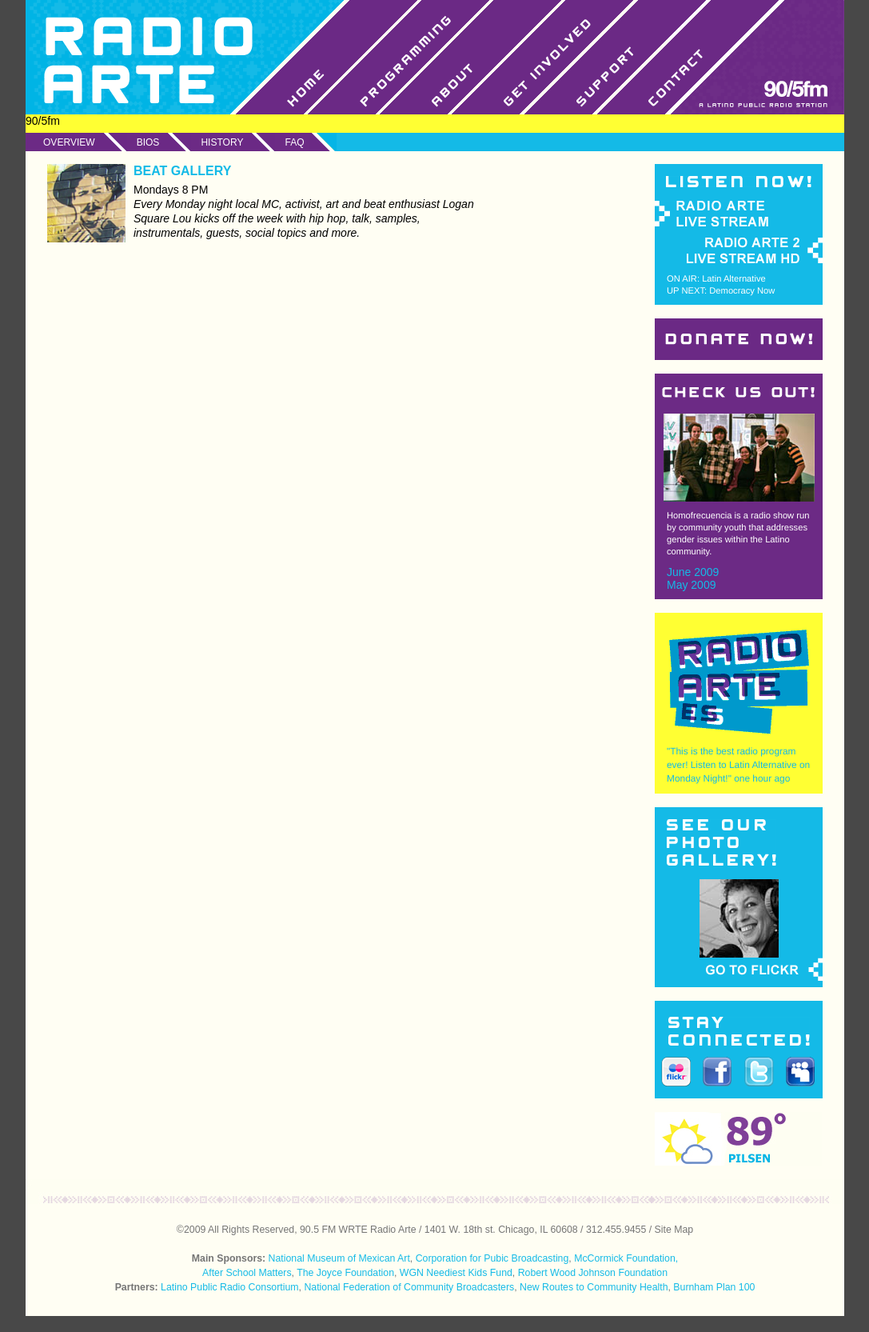
After one commit to sarahkeane/Radio-Arte, a PHP site: page /beat-gallery.html in a window 1280 px wide. The commit adds this page. Shown: the whole page at 80% size, without its empty margins (96-1183 px from the left). Run offline with PHP 8.4, Linux system fonts and the light colour scheme.

Commit message:
updated Programming copy doc and created Beat Gallery page and corresponding css

```diff
--- /dev/null
+++ b/beat-gallery.html
@@ -0,0 +1,139 @@
+<!DOCTYPE html PUBLIC "-//W3C//DTD HTML 4.01 Transitional//EN"
+   "http://www.w3.org/TR/html4/loose.dtd">
+
+<html lang="en">
+<head>
+	<meta http-equiv="Content-Type" content="text/html; charset=utf-8">
+	<title>Beat Gallery</title>
+	<meta name="generator" content="TextMate http://macromates.com/">
+	<meta name="author" content="lorraine">
+	<!-- Date: 2009-06-29 -->
+	<LINK REL=StyleSheet HREF="master.css" TYPE="text/css" MEDIA=screen>
+	<LINK REL=StyleSheet HREF="blog.css" TYPE="text/css" MEDIA=screen>
+</head>
+<div id="container">
+
+<div id="header">
+
+	<h1><a href="/">Radio Arte</a></h1>
+	<div id="map">
+		<img id="transparent_map"  usemap="#nav_map" alt="" src="images/transp.gif"/>
+			<img src="images/nav.gif" height="143" border="0" alt="">
+	<map name="nav_map" id="nav_map">
+	<area id="nav_home" shape="poly" coords="4,141,87,144,226,2,147,1,4,142" href="/home" />
+	<area id="nav_programming" shape="poly" coords="99,143,179,143,317,2,231,2,98,142,188,142,266,143" href="/programming" />
+	<area id="nav_about" shape="poly" coords="187,140,267,143,403,5,323,2,185,140" href="/about" />
+	<area id="nav_get-involved" shape="poly" coords="275,144,357,142,492,3,415,3,275,142,366,142" href="/get-involved" />
+	<area id="nav_support" shape="poly" coords="367,140,445,143,584,3,506,3,366,140" href="/support" />
+	<area id="nav_contact" shape="poly" coords="459,141,538,141,676,5,596,3,458,142" href="/contact" />
+	</map>
+
+	<ul id="nav">
+		<li id="home"><a href="/">Home</a></li>
+		<li id="about"><a href="/about">About</a></li>
+		<li id="programming"><a href="/programming">Programming</a></li>
+
+		<li id="get-involved"><a href="/get-involved">Get Involved</a></li>
+		<li id="support"><a href="/support">Support</a></li>
+		<li id="contact"><a href="/contact">Contact</a></li>
+	</ul>
+	</div>
+	<div id="station">90/5fm</div>
+</div>
+
+<div class="clearfix">
+<div class="firstmenu" class="clearfix">
+	<ul>
+		<li><a href="/overview">Overview</a></li>
+		<li><a href="/bios">Bios</a></li>
+		<li><a href="/history">History</a></li>
+		<li class="last"><a href="/faq">FAQ</a></li>
+	</ul>
+</div>
+</div>
+
+
+	<div id="content" class="clearfix">
+
+		<div id="main" class="full-width">
+			<div class="padding_left">
+			<div class="pod-image"><img src="images/thb_BeatGallery.jpg" class="pod-image" alt="" width="98" height="98" /></div>
+  		      <div class="show-description"><h2>Beat Gallery</h2><p>Mondays 8 PM<br/><em>Every Monday night local MC, activist, art and beat enthusiast Logan Square Lou kicks off the week with hip hop, talk, samples, instrumentals, guests, social topics and more.</em>
+            </p></div>
+			</div>
+		</div>
+
+		<div  id="sidebar">
+			<div class="box" id="listenNow">
+				<h2>Listen Now!</h2>
+				<a id="live_stream" href="#">Radio Arte Live Stream</a>
+				<a id="live_stream_hd" href="#">Radio Arte 2 Live Stream HD</a>
+				<p>ON AIR: Latin Alternative<br>
+				UP NEXT: Democracy Now</p>
+			</div>
+
+			<div class="box" id="donateNow">
+				<a href="#">Donate Now!</a>
+			</div>
+
+			<div class="box" id="blogBox">
+				<h2>Check Us Out!</h2>
+				<div class="center">
+					<img src="images/groupPhoto.jpg">
+				</div>
+					<p>
+					Homofrecuencia is a radio show run by community youth that addresses gender issues within the Latino community.
+				</p>
+				<ol>
+					<li><a href="#">June 2009</a></li>
+					<li><a href="#">May 2009</a></li>
+				</ol>
+			</div>
+
+			<div class="box" id="twitterFeed">
+				<h2>Radio Arte Is</h2>
+				<p>"This is the best radio program ever! Listen to Latin Alternative on Monday Night!"
+				 <a href="#">one hour ago</a></p>
+			</div>
+
+			<div class="box" id="flickrStream">
+				<h2>See Our Photo Gallery!</h2>
+				<a class="flickr_photo" href="#">
+					<img src="images/side_flickr_photo.jpg">
+				</a>
+				<a id="flickr_gallery" href="#">go to flickr</a>
+			</div>
+
+			<div class="box" id="socialNetworks">
+				<h2>Stay Connected!</h2>
+				<ul class="clearfix">
+					<li id="flickr"><a href="#">flickr</a></li>
+					<li id="facebook"><a href="#">facebook</a></li>
+					<li id="twitter"><a href="#">twitter</a></li>
+					<li id="myspace"><a href="#">myspace</a></li>
+				</ul>
+			</div>
+			<div class="box" id="weather">
+				<img src="images/weather.jpg">
+			</div>
+		</div>
+	</div>
+
+	<div id="footer">
+ 	<p>
+	&copy;2009 All Rights Reserved, 90.5 FM WRTE Radio Arte / 1401 W. 18th st. Chicago, IL 60608 / 312.455.9455 / Site Map
+	<br>
+	<br>
+	<strong>Main Sponsors:</strong> <a href="http://www.nationalmuseumofmexicanart.org/">National Museum of Mexican Art</a>, <a href="http://www.cpb.org/">Corporation for Pubic Broadcasting</a>, <a href="http://www.rrmtf.org/">McCormick Foundation, </a>
+	<br>
+	<a href="http://www.afterschoolmatters.org/">After School Matters</a>, <a href="http://www.joycefdn.org/">The Joyce Foundation</a>, <a href="http://www.wgnradio.com/community/neediestkidsfund/">WGN Neediest Kids Fund</a>, <a href="http://www.rwjf.org/">Robert Wood Johnson Foundation</a>
+	<br>
+	<strong>Partners:</strong> <a href="http://newroutes.org/node/12122"> Latino Public Radio Consortium</a>, <a href="http://www.nfcb.org/index.jsp">National Federation of Community Broadcasters</a>, <a href="http://newroutes.org/">New Routes to Community Health</a>, <a href="http://burnhamplan100.uchicago.edu/">Burnham Plan 100</a>
+	</p>
+
+</div>
+
+	</div>
+
+</body>
+</html>
--- a/master.css
+++ b/master.css
@@ -538,6 +538,7 @@
 #programming-shows a, #syndicated-shows a {color:#00b4e5;}
 .pod-image {float:left; width:98px;}
 .pod-description {float:left; width:245px; margin-left:10px;}
+.show-description {float:left; width:430px; margin-left:10px;}
 
 #main.full-width p, #main.full-width h2, #main.full-width h3, #main.full-width ol, #main.full-width ul {
 	padding-right: 0;
```
Also changed, not shown: images/thb_LPRCLogo.png, 2 other files.
